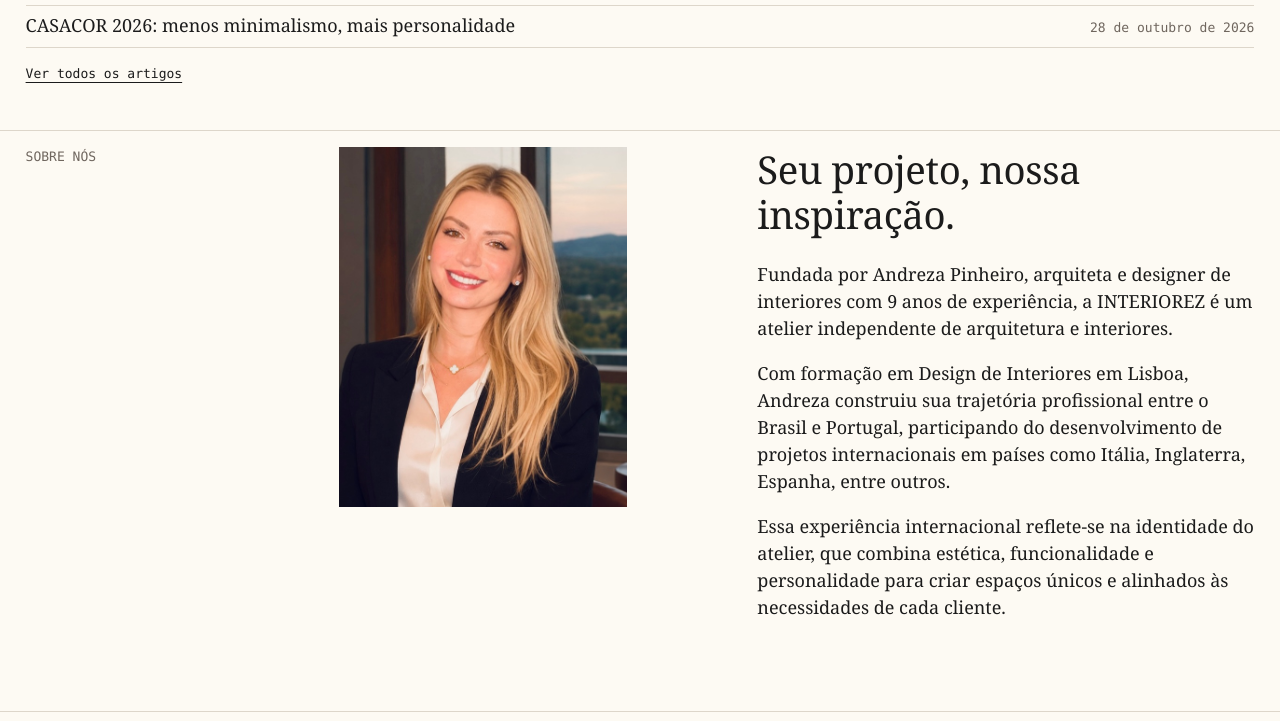
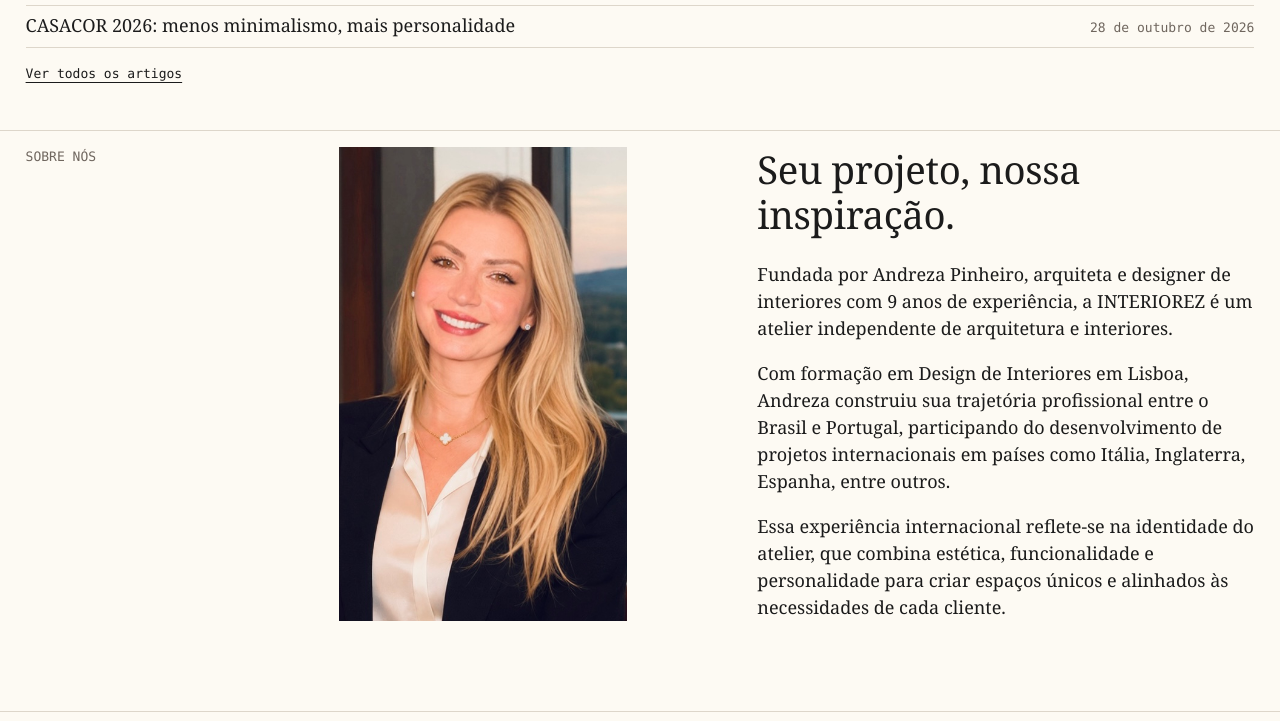
Before and after one commit to hugohirano/Interiorez.com.br, an Astro site: page / in a window 1280 px wide. Shown: the part 2350-3071 px from the top of the page. Built offline with nearby package versions, Linux system fonts and the light colour scheme; Astro itself is replaced by a stand-in of ours.

Commit message:
Foto do Sobre nós acompanha a altura do texto (desktop)
Corte com object-fit: cover, sem distorcer; no celular não muda.

Co-Authored-By: Claude Opus 5.5 <noreply@anthropic.com>
Claude-Session: https://claude.ai/code/session_01RFRnABkbCZ7pBN48TmQL8j

```diff
--- a/src/themes/oficina/theme.css
+++ b/src/themes/oficina/theme.css
@@ -81,6 +81,11 @@ body { font-size: 0.8125rem; line-height: 1.6; }
 .about__f { grid-column: 4 / span 3; align-self: start; aspect-ratio: 4 / 5; overflow: hidden; background: #e4e4e4; }
 .about__f img { width: 100%; height: 100%; object-fit: cover; }
 .about__t { grid-column: 8 / -1; }
+@media (min-width: 52.01rem) {
+  .about__f { align-self: stretch; aspect-ratio: auto; position: relative; }
+  .about__f img { position: absolute; inset: 0; }
+  .about__t { align-self: start; }
+}
 .about__t p:not(.big) { font: 400 1.125rem/1.5 var(--serif); max-width: 32em; margin-top: 1em; }
 .about__t .big + p { margin-top: 1.5rem; }
 
```
